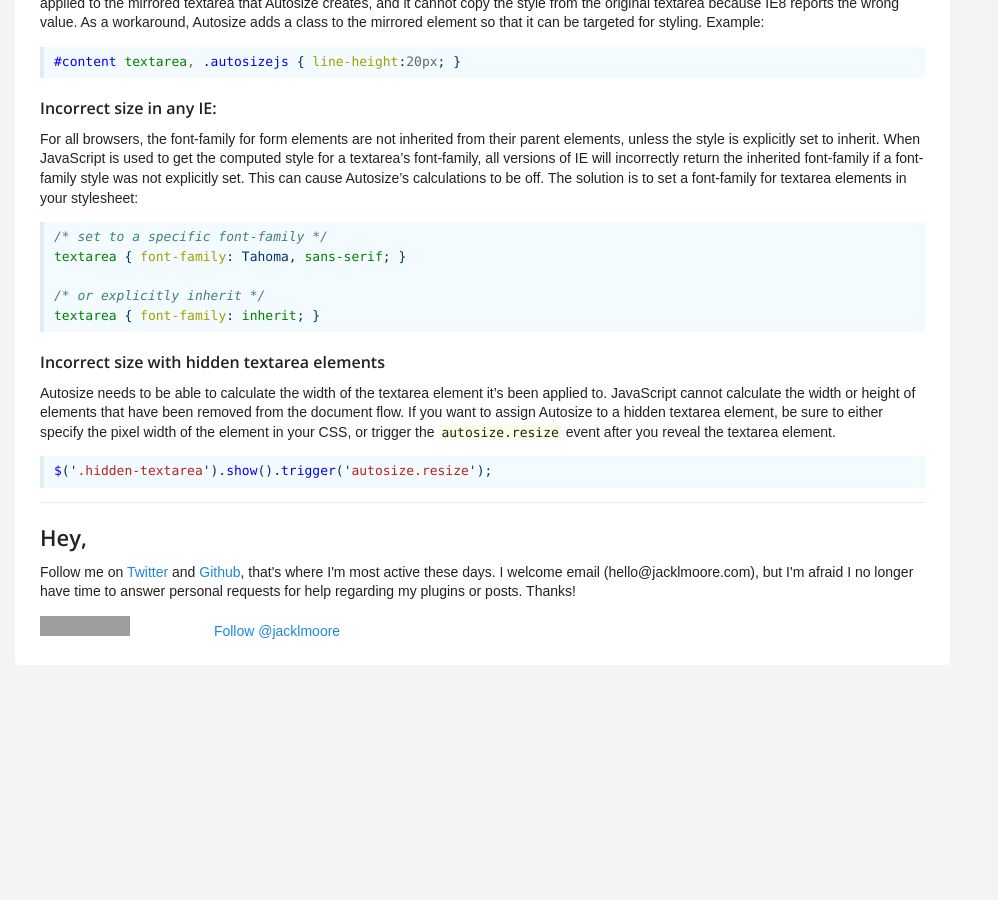
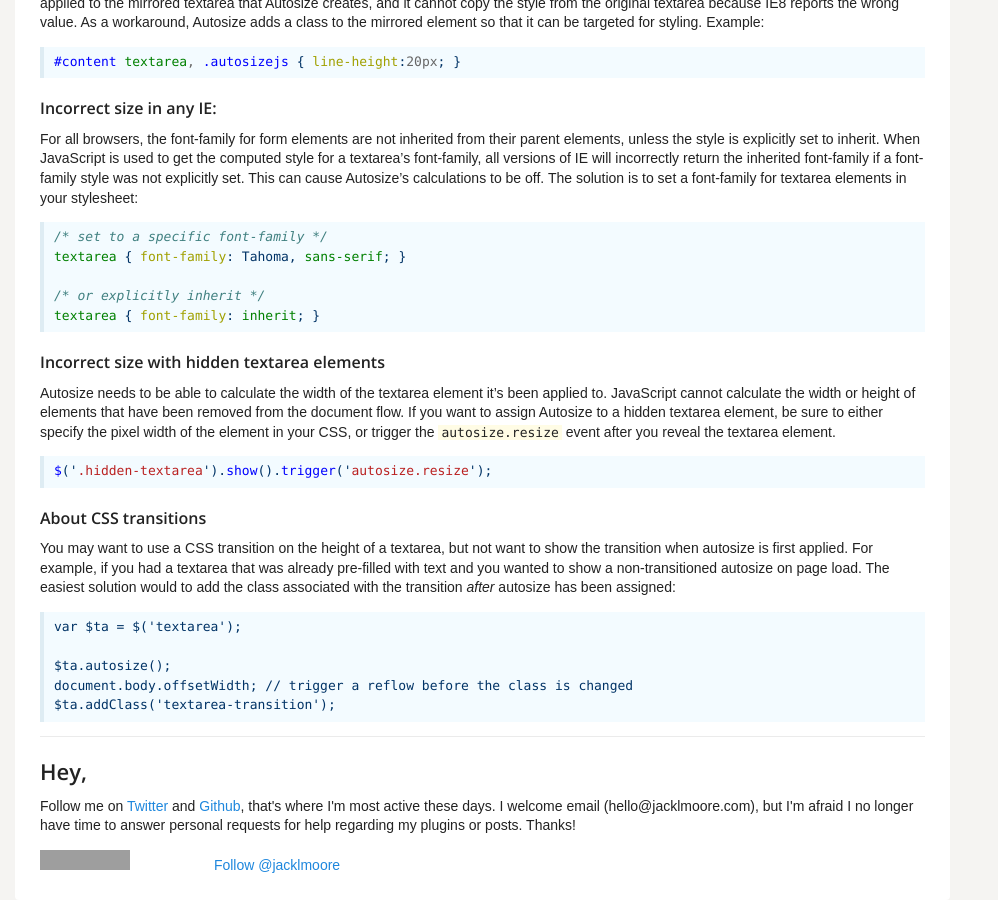
Before and after one commit to jackmoore/jackmoore.github.io, a Jekyll site: the page built from autosize.md, in a window 1280 px wide and 900 px high, scrolled down 1454 px. Shown: the whole window, without its empty margins (0-998 px from the left). Built offline with Jekyll 4.4.1, drawn with Linux system fonts in a browser that asks for light colours; Markdown is read by kramdown in place of the engine named in the settings; comment, search, counter and statistics services are not loaded; before the commit the page ends 2119 px from its top, so only the background shows below that; grey boxes are pictures that could not be loaded.

Commit message:
updated autosize documentation

````diff
--- a/autosize.md
+++ b/autosize.md
@@ -107,6 +107,17 @@ Autosize needs to be able to calculate the width of the textarea element it's be
 $('.hidden-textarea').show().trigger('autosize.resize');
 ```
 
+### About CSS transitions
+
+You may want to use a CSS transition on the height of a textarea, but not want to show the transition when autosize is first applied.  For example, if you had a textarea that was already pre-filled with text and you wanted to show a non-transitioned autosize on page load.  The easiest solution would to add the class associated with the transition *after* autosize has been assigned:
+
+```
+var $ta = $('textarea');
+
+$ta.autosize();
+document.body.offsetWidth; // trigger a reflow before the class is changed
+$ta.addClass('textarea-transition');
+```
 
 <script src='/js/jquery.js'></script>
 <script src='/js/jquery.autosize.js'></script>
````
